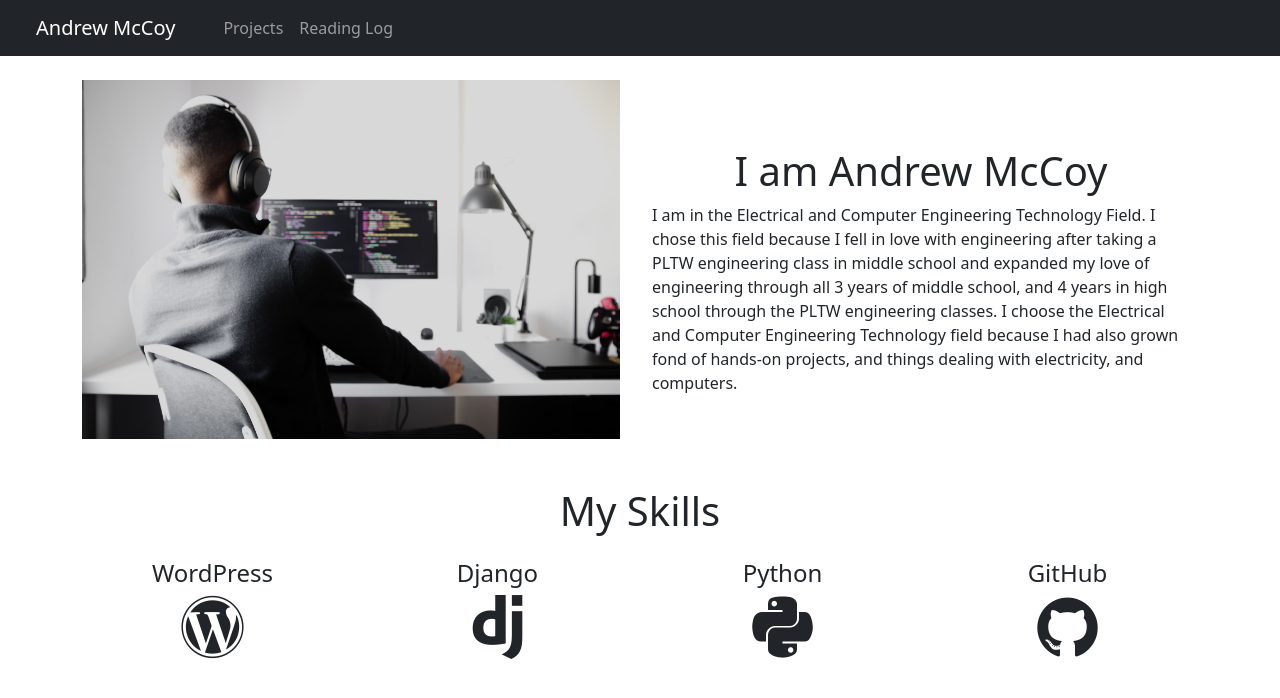
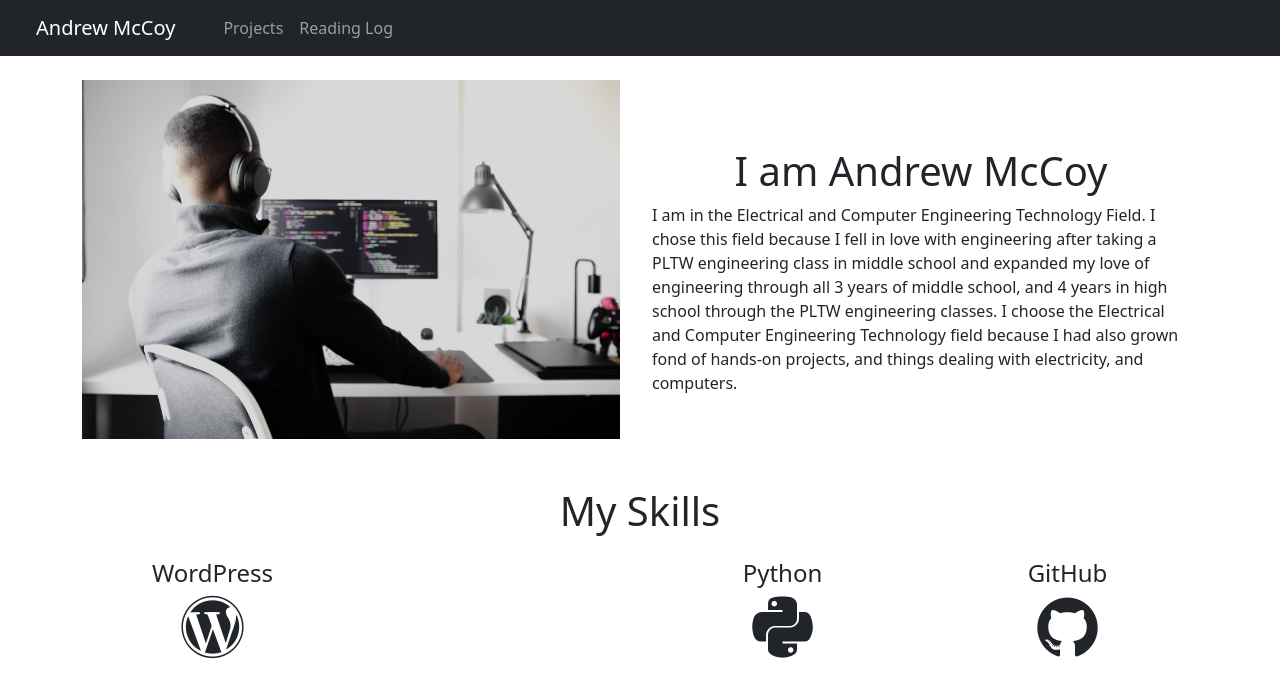
Before and after one commit to AndrewMcCoyWCU/AndrewMcCoyWCU.github.io, a plain HTML site: page index.html in a window 1280 px wide. Drawn offline with nearby package versions, Linux system fonts and the light colour scheme.

```diff
--- a/index.html
+++ b/index.html
@@ -69,8 +69,8 @@
                     </div>
                     <div class="col">
                         <div class="text-center">
-                            <h4>Django</h4>
-                            <i class="devicon-django-plain"></i>
+                            <h4></h4>
+                            <i></i>
                         </div>
                     </div>
                     <div class="col">
```
